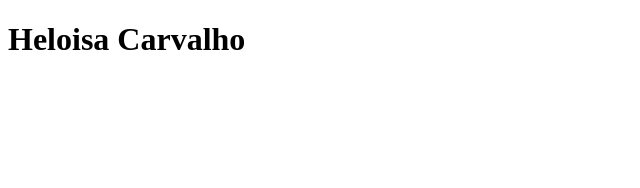
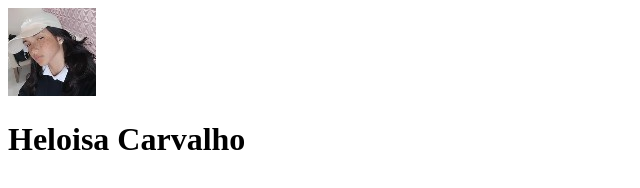
Before and after one commit to Lzinhah/meuslinks, a plain HTML site: page index.html in a window 1280 px wide. Shown: the whole page, without its empty margins (0-640 px from the left). Drawn offline with Linux system fonts and the light colour scheme.

Commit message:
desenvolvimento do html

```diff
--- a/index.html
+++ b/index.html
@@ -7,6 +7,7 @@
 </head>
 <body>
     <div>
+       <img src="./heloisa88x88.jpg" alt="foto da heloisa, criadora do site de links">
         <h1>Heloisa Carvalho</h1>
     </div>
 </body>
```
